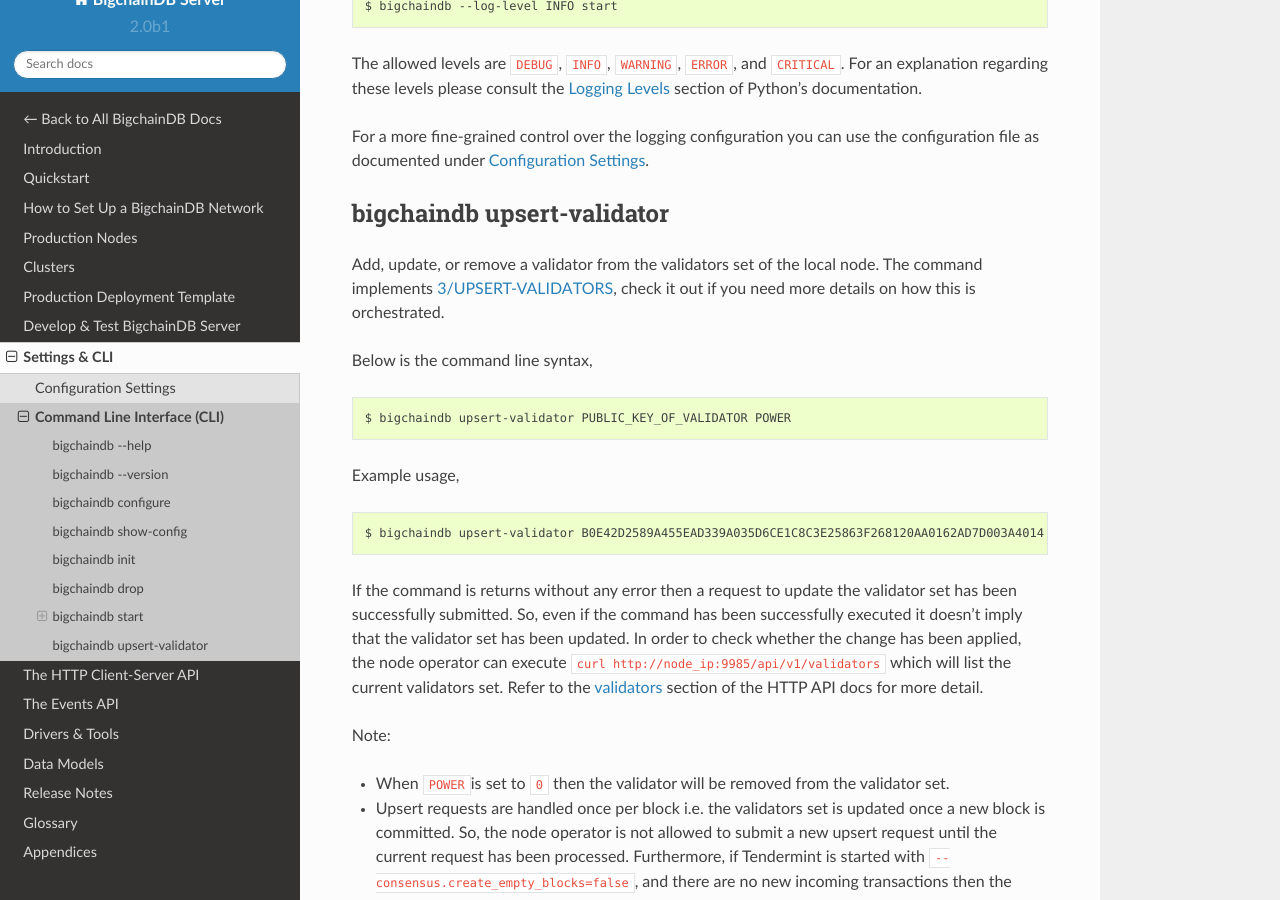
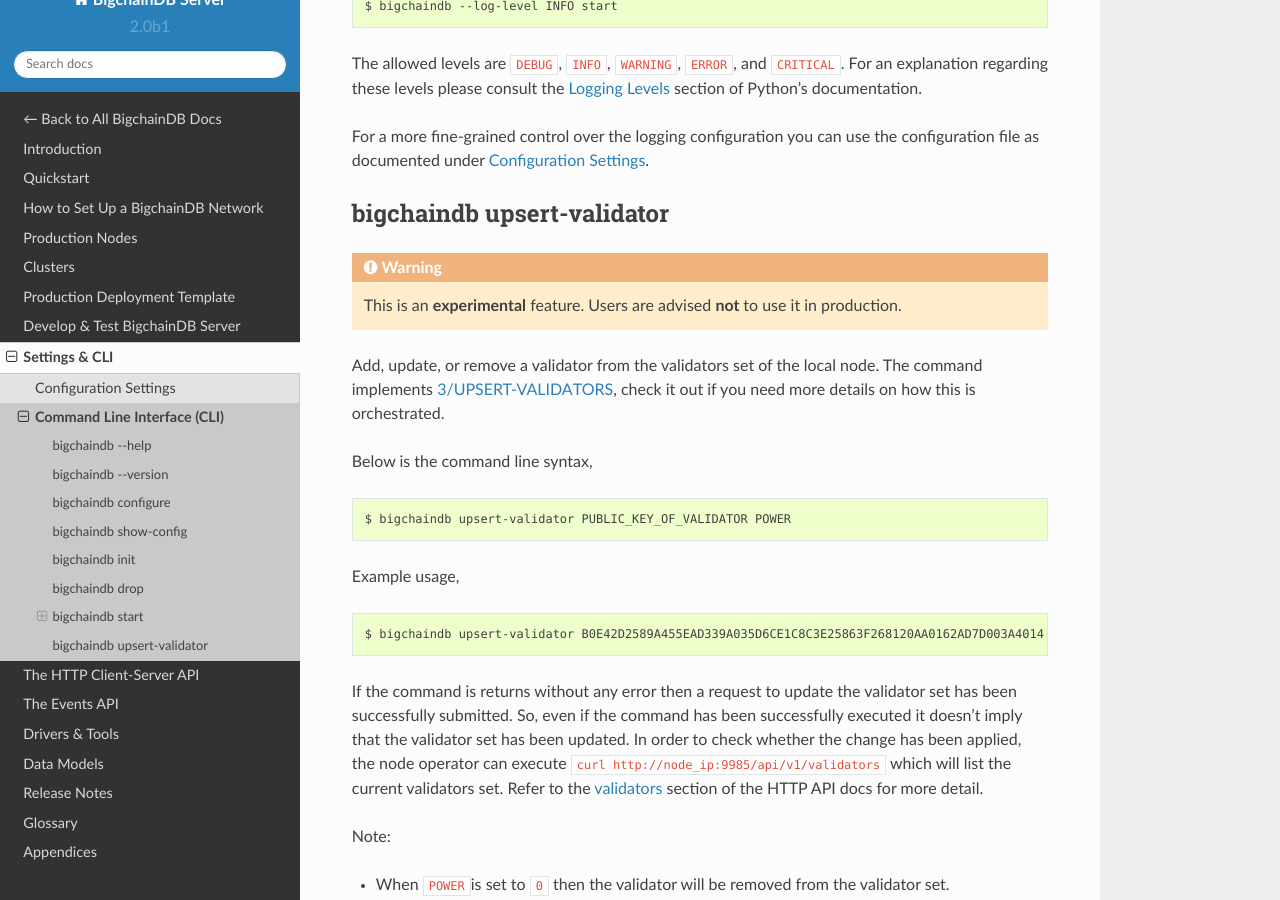
Before and after one commit to bigchaindb/bigchaindb, a Sphinx documentation site: the page built from docs/server/source/server-reference/bigchaindb-cli.md, in a window 1280 px wide and 900 px high, scrolled down 1626 px. Built offline with Sphinx 7.4.7 and the Read the Docs theme 2.0.0, drawn with Linux system fonts in a browser that asks for light colours.

Commit message:
Problem: Upsert validator not marked experimental
Solution: Update documentation to mark it experimental

```diff
--- a/docs/server/source/server-reference/bigchaindb-cli.md
+++ b/docs/server/source/server-reference/bigchaindb-cli.md
@@ -76,6 +76,12 @@
 
 
 ## bigchaindb upsert-validator
+
+<div class="admonition warning">
+<p class="first admonition-title">Warning</p>
+<p class="last">This is an <strong>experimental</strong> feature. Users are advised <strong> not </strong> to use it in production.</p>
+</div>
+
 Add, update, or remove a validator from the validators set of the local node. The command implements [3/UPSERT-VALIDATORS](https://github.com/bigchaindb/BEPs/tree/master/3), check it out if you need more details on how this is orchestrated.
 
 Below is the command line syntax,
```
